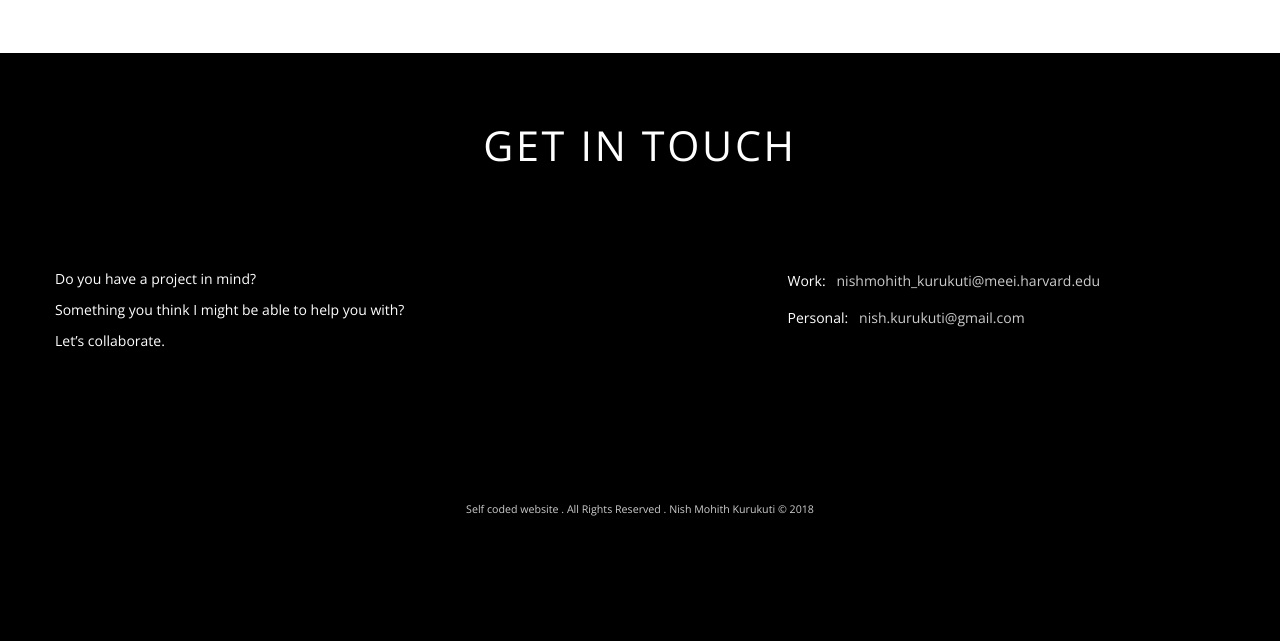
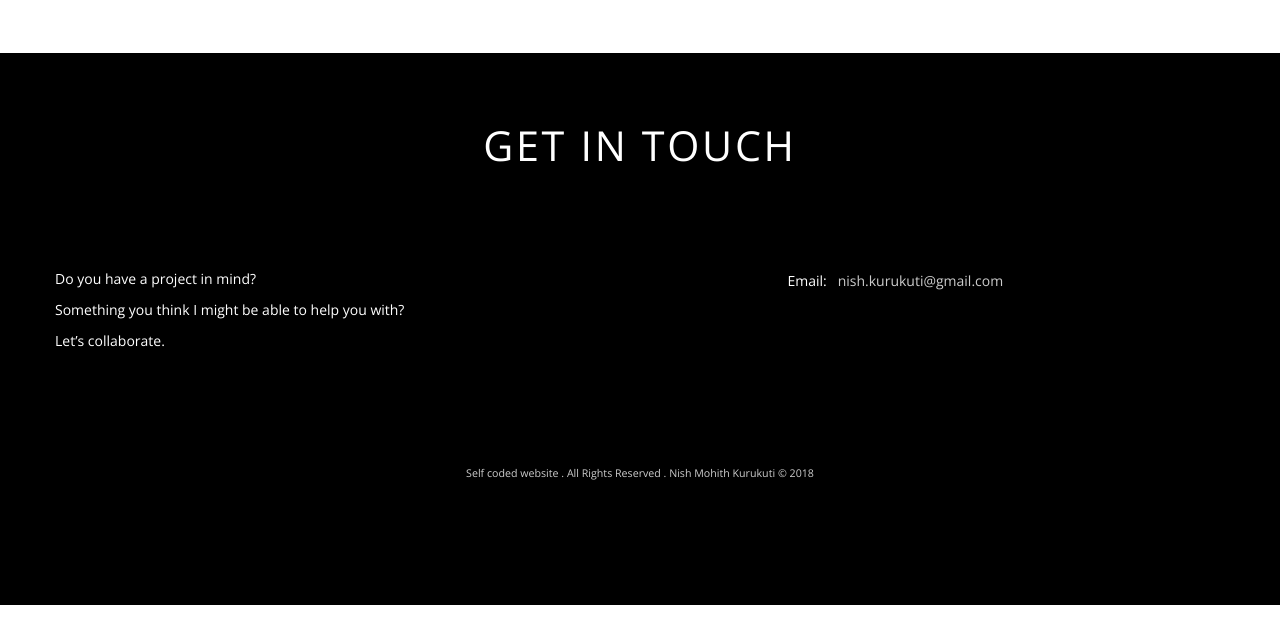
Before and after one commit to NishMohith/NishMohith.github.io, a plain HTML site: page index.html in a window 1280 px wide. Shown: the part 1541-2182 px from the top of the page. After the commit the page ends 2146 px from the top, so only its background shows below. Drawn offline with nearby package versions, Linux system fonts and the light colour scheme; a small style sheet from the web is missing.

Commit message:
Update index.html

```diff
--- a/index.html
+++ b/index.html
@@ -276,9 +276,8 @@
 <div class="spacing-10px">&nbsp;</div>
 <div class="container col-md-5 col-md-offset-2 form-contact-text white-text">
   <br><br>
-<p>Work:<a href="mailto:nishmohith_kurukuti@meei.harvard.edu?Subject=Collaboration" target="_top" class="contact-link">&nbsp;&nbsp;&nbsp;nishmohith_kurukuti@meei.harvard.edu</a></p>
 
-      <p>Personal:<a href="mailto:nish.kurukuti@gmail.com?Subject=Collaboration" target="_top" class="contact-link">&nbsp;&nbsp;&nbsp;nish.kurukuti@gmail.com</a></p>
+      <p>Email:<a href="mailto:nish.kurukuti@gmail.com?Subject=Collaboration" target="_top" class="contact-link">&nbsp;&nbsp;&nbsp;nish.kurukuti@gmail.com</a></p>
       <div class="spacing-10px">&nbsp;</div>
 
       <!--<p><a href="tel:+918087678229" target="_top" class="contact-link"><span class="glyphicon glyphicon-earphone" aria-hidden="true"></span>&nbsp;&nbsp;&nbsp;+91-808 767 8229 </a></p>-->
```
